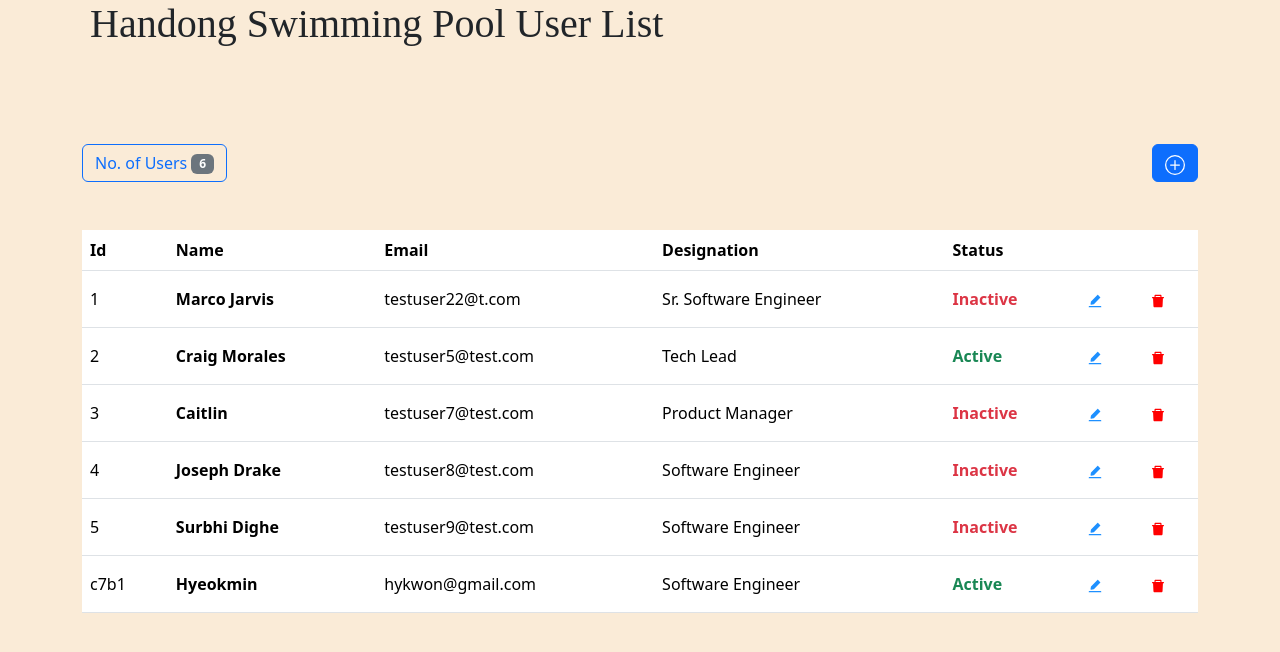
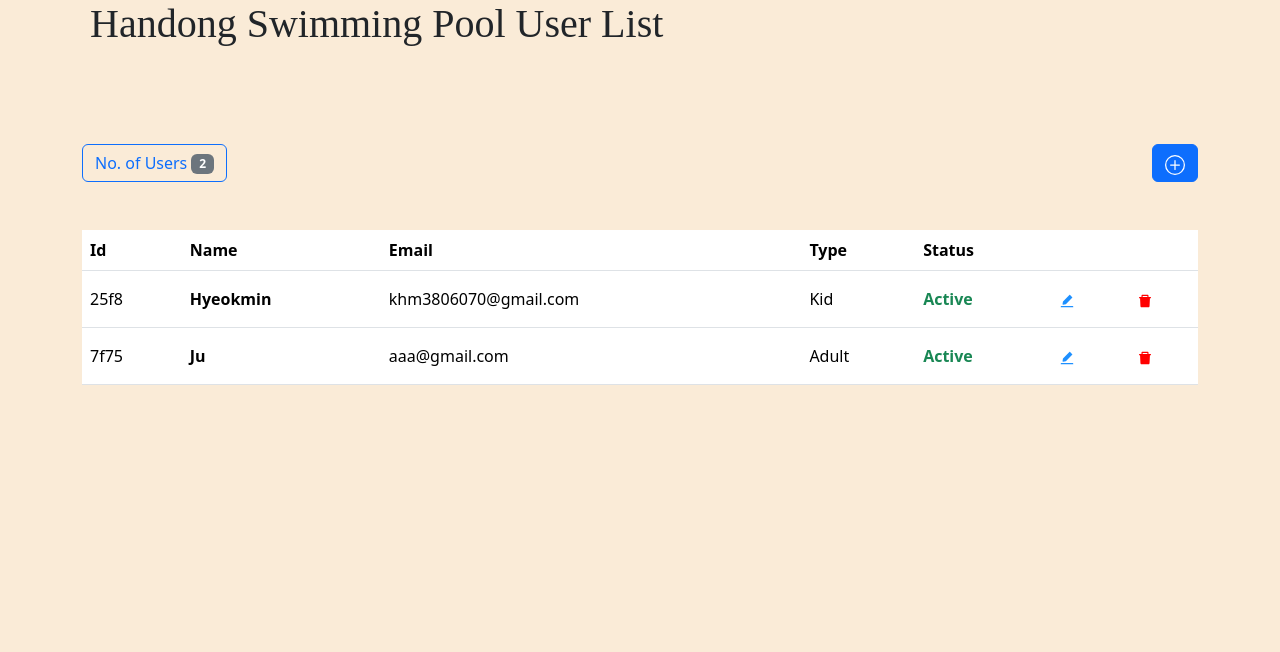
Before and after one commit to hyeokkiyaa/OS5, a React (Create React App) app: page / in a window 1280 px wide. Shown: the top 652 px of the page. Built offline with nearby package versions, Linux system fonts and the light colour scheme; data requests are answered from the project's data file.

Commit message:
finally run correctly

```diff
--- a/src/Components/AddUser.js
+++ b/src/Components/AddUser.js
@@ -9,7 +9,7 @@ import { ReactComponent as PlusCircleIcon } from './plus-circle.svg';
 const initialUserData = {
   name: "",
   email: "",
-  designation: "Software Engineer",
+  type: "Adult",
   isActive: false,
 };
 
@@ -30,7 +30,7 @@ const AddUser = ({ userData, addUser }) => {
       body: JSON.stringify({
         name: newUser.name,
         email: newUser.email,
-        designation: newUser.designation,
+        type: newUser.type,
         isActive: newUser.isActive === "true" ? true : false,
       }),
     })
@@ -55,7 +55,7 @@ const AddUser = ({ userData, addUser }) => {
 
       <Col>
         <Button variant="outline-primary" className="pe-none">
-          No. of Users <span class="badge bg-secondary">{userData.length}</span>
+          No. of Users <span className="badge bg-secondary">{userData.length}</span>
         </Button>
       </Col>
       <Col className="text-end">
@@ -113,22 +113,22 @@ const NewUserFormComponent = ({ newUser, setnewUser }) => {
           />
         </Form.Group>
         <Form.Group className="mb-3">
-          <Form.Label>Designation</Form.Label>
+          <Form.Label>Type</Form.Label>
           <Form.Control
             as="select"
-            name="designation"
-            value={newUser.designation}
+            name="type"
+            value={newUser.type}
             onChange={(e) =>
               setnewUser({
                 ...newUser,
-                designation: e.target.value,
+                type: e.target.value,
               })
             }
           >
-            <option value="Software Engineer">Software Engineer</option>
-            <option value="Sr. Software Engineer">Sr. Software Engineer</option>
-            <option value="Tech Lead">Tech Lead</option>
-            <option value="Product Manager">Product Manager</option>
+            <option value="Kid">Kid</option>
+            <option value="Student">Student</option>
+            <option value="Adult">Adult</option>
+            <option value="Senior">Senior</option>
           </Form.Control>
         </Form.Group>
 
--- a/src/Components/UserList.js
+++ b/src/Components/UserList.js
@@ -69,7 +69,7 @@ const UserList = ({ userData, fetchAllUsers, deleteUser, updateUser }) => {
         id: selectedUser.id,
         name: selectedUser.name,
         email: selectedUser.email,
-        designation: selectedUser.designation,
+        type: selectedUser.type,
         isActive: selectedUser.isActive === "true" ? true : false,
       }),
     })
@@ -103,7 +103,7 @@ const UserList = ({ userData, fetchAllUsers, deleteUser, updateUser }) => {
                   <th>Id</th>
                   <th>Name</th>
                   <th>Email</th>
-                  <th>Designation</th>
+                  <th>Type</th>
                   <th>Status</th>
                   <th></th>
                 </tr>
@@ -114,7 +114,7 @@ const UserList = ({ userData, fetchAllUsers, deleteUser, updateUser }) => {
                     <td>{ele.id}</td>
                     <td className="fw-bold">{ele.name}</td>
                     <td>{ele.email}</td>
-                    <td>{ele.designation}</td>
+                    <td>{ele.type}</td>
                     <td
                       className={`fw-bold ${
                         ele.isActive ? "text-success" : "text-danger"
@@ -225,22 +225,22 @@ const FormComponent = ({ selecteduser, setselecteduser }) => {
           />
         </Form.Group>
         <Form.Group className="mb-3">
-          <Form.Label>Designation</Form.Label>
+          <Form.Label>Type</Form.Label>
           <Form.Control
             as="select"
-            name="designation"
-            value={selecteduser.designation}
+            name="type"
+            value={selecteduser.type}
             onChange={(e) =>
               setselecteduser({
                 ...selecteduser,
-                designation: e.target.value,
+                type: e.target.value,
               })
             }
           >
-            <option value="Software Engineer">Software Engineer</option>
-            <option value="Sr. Software Engineer">Sr. Software Engineer</option>
-            <option value="Tech Lead">Tech Lead</option>
-            <option value="Product Manager">Product Manager</option>
+            <option value="Kid">Kid</option>
+            <option value="Student">Student</option>
+            <option value="Adult">Adult</option>
+            <option value="Senior">Senior</option>
           </Form.Control>
         </Form.Group>
 
--- a/src/Userdata/db.json
+++ b/src/Userdata/db.json
@@ -1,45 +1,17 @@
 {
   "users": [
     {
-      "id": "1",
-      "name": "Marco Jarvis",
-      "email": "testuser22@t.com",
-      "designation": "Sr. Software Engineer",
-      "isActive": false
-    },
-    {
-      "id": "2",
-      "name": "Craig Morales",
-      "email": "testuser5@test.com",
-      "designation": "Tech Lead",
+      "id": "25f8",
+      "name": "Hyeokmin",
+      "email": "khm3806070@gmail.com",
+      "type": "Kid",
       "isActive": true
     },
     {
-      "id": "3",
-      "name": "Caitlin",
-      "email": "testuser7@test.com",
-      "designation": "Product Manager",
-      "isActive": false
-    },
-    {
-      "id": "4",
-      "name": "Joseph Drake",
-      "email": "testuser8@test.com",
-      "designation": "Software Engineer",
-      "isActive": false
-    },
-    {
-      "id": "5",
-      "name": "Surbhi Dighe",
-      "email": "testuser9@test.com",
-      "designation": "Software Engineer",
-      "isActive": false
-    },
-    {
-      "id": "c7b1",
-      "name": "Hyeokmin",
-      "email": "hykwon@gmail.com",
-      "designation": "Software Engineer",
+      "id": "7f75",
+      "name": "Ju",
+      "email": "aaa@gmail.com",
+      "type": "Adult",
       "isActive": true
     }
   ]
```
